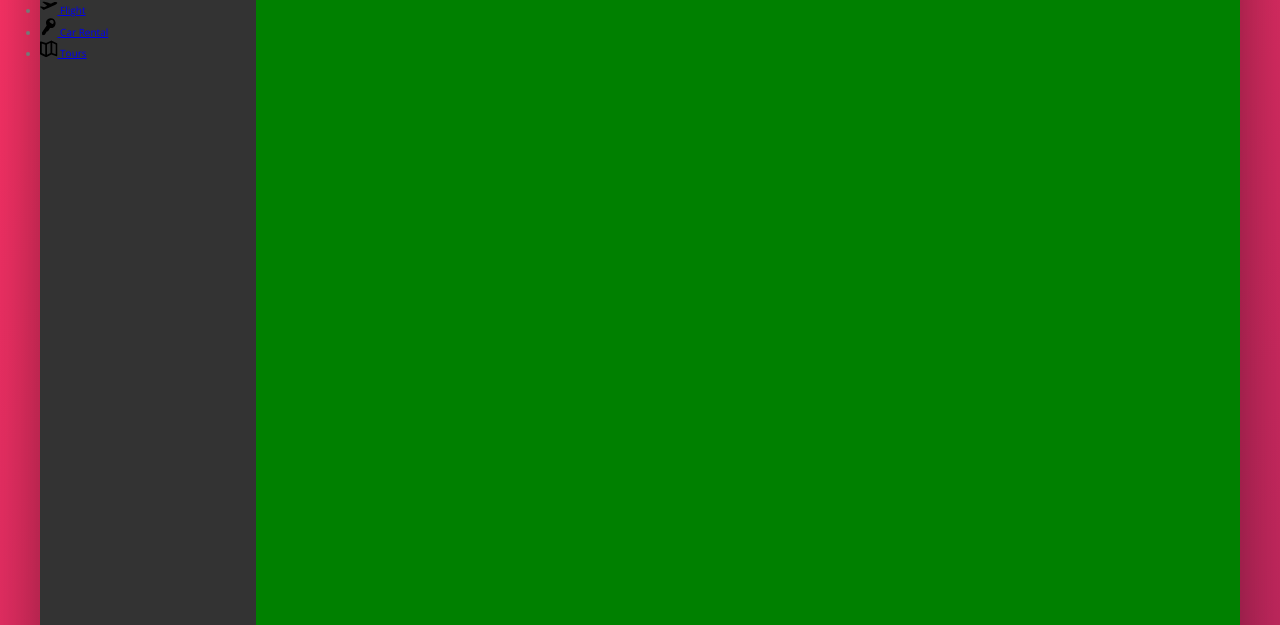
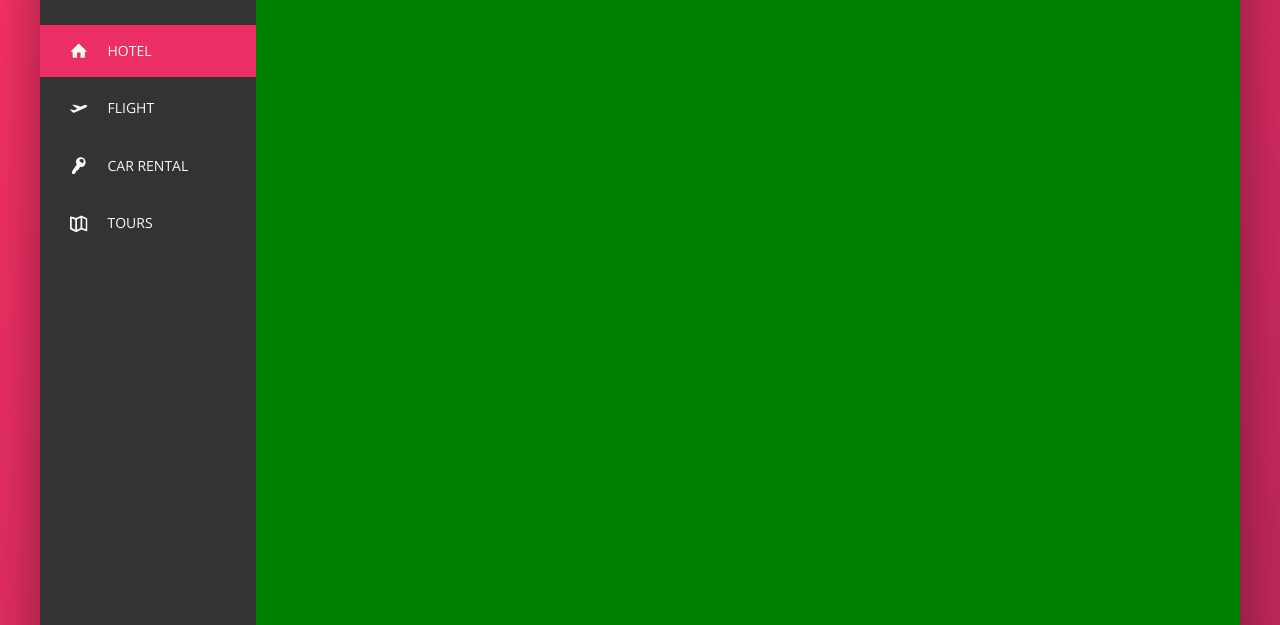
Before and after one commit to iaditya/Flex-box-SASS, a website: page index.html in a window 1280 px wide. Shown: the part 175-800 px from the top of the page. Drawn offline with nearby package versions, Linux system fonts and the light colour scheme.

Commit message:
styles sidebar

```diff
--- a/index.html
+++ b/index.html
@@ -49,7 +49,7 @@
         <div class="content">
             <nav class="sidebar">
                 <ul class="side-nav">
-                    <li class="side-nav__item">
+                    <li class="side-nav__item active">
                         <a href="#" class="side-nav__link">
                             <svg class="side-nav__icon">
                                 <use xlink:href="img/sprite.svg#icon-home"></use>
--- a/sass/_component.scss
+++ b/sass/_component.scss
@@ -108,21 +108,61 @@
   }
 }
 
+.side-nav {
+  font-size: 1.4rem;
+  list-style: none;
+  margin-top: 5rem;
 
+  &__item {
+    position: relative;
 
+    &:not(:last-child) {
+      margin-bottom: 0.5rem;
+    }
+  }
 
-.side-nav {
-     &__item {}
+  &__item::before {
+    content: "";
+    position: absolute;
+    top: 0;
+    left: 0;
+    width: 3px;
+    height: 100%;
+    background-color: var(--color-primary);
+    transform: scaleY(0);
+    transition: transform 0.2s, width 0.4s cubic-bezier(1, 0, 0, 1) 0.2s,
+      background-color 0.1s;
+  }
+  &__item:hover::before,
+  &__item.active::before {
+    transform: scaleY(1);
+    width: 100%;
+  }
 
-     &__link {}
+  &__item:active::before {
+    background-color: var(--color-primary-light);
+  }
+
+  &__link:link,
+  &__link:visited {
+    position: relative;
+    z-index: 10;
+    color: var(--color-grey-light-1);
+    text-decoration: none;
+    text-transform: uppercase;
+    display: block;
+    padding: 1.5rem 3rem;
+    display: flex;
+    align-items: center;
+  }
 
   &__icon {
+    fill: currentColor;
     width: 1.75rem;
     height: 1.75rem;
+    margin-right: 2rem;
   }
-
 }
-
 
 .legal {
   font-size: 1.2rem;
```
Also changed, not shown: css/style.css. Lines whose indentation alone changed are shown as unchanged.
